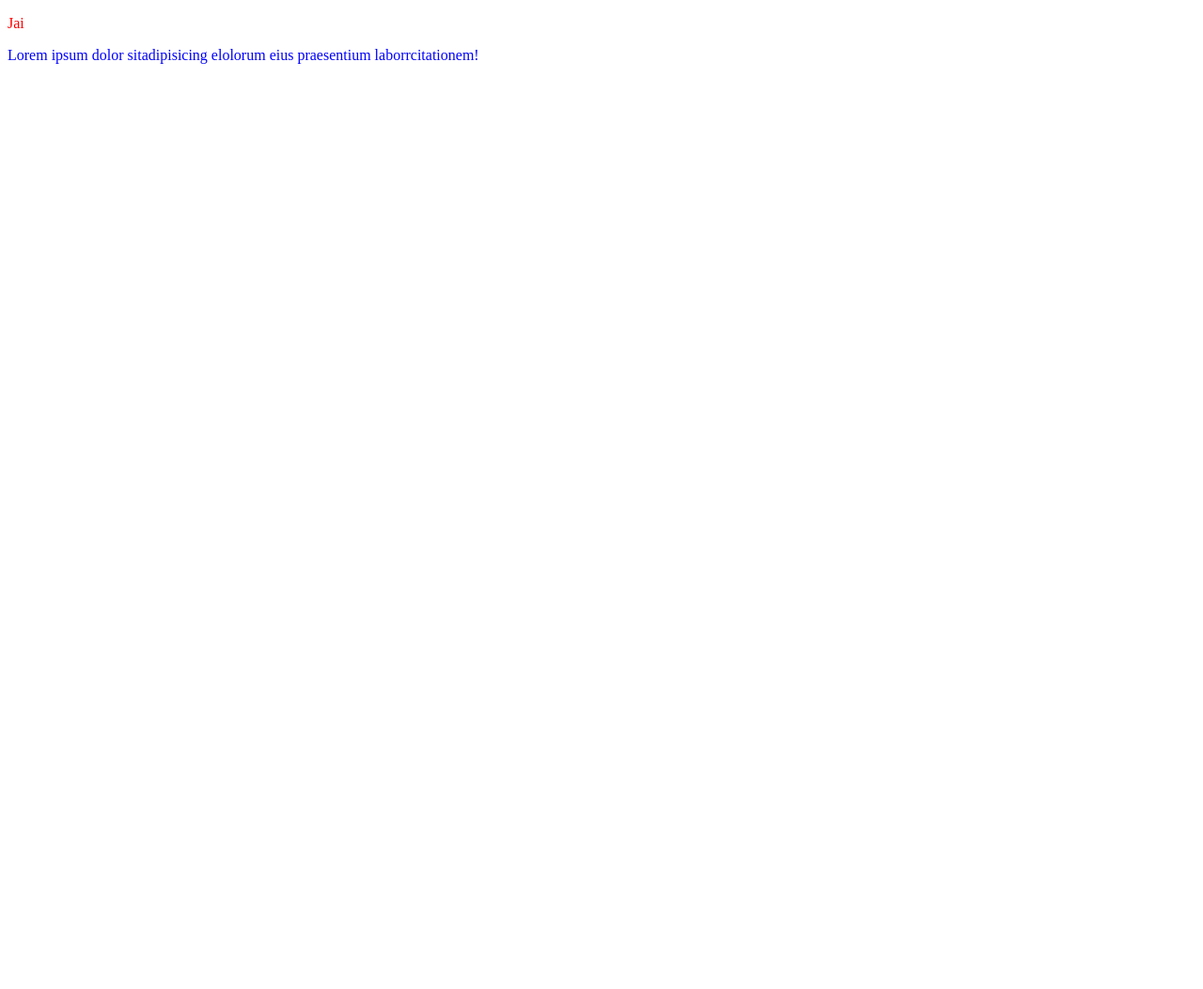
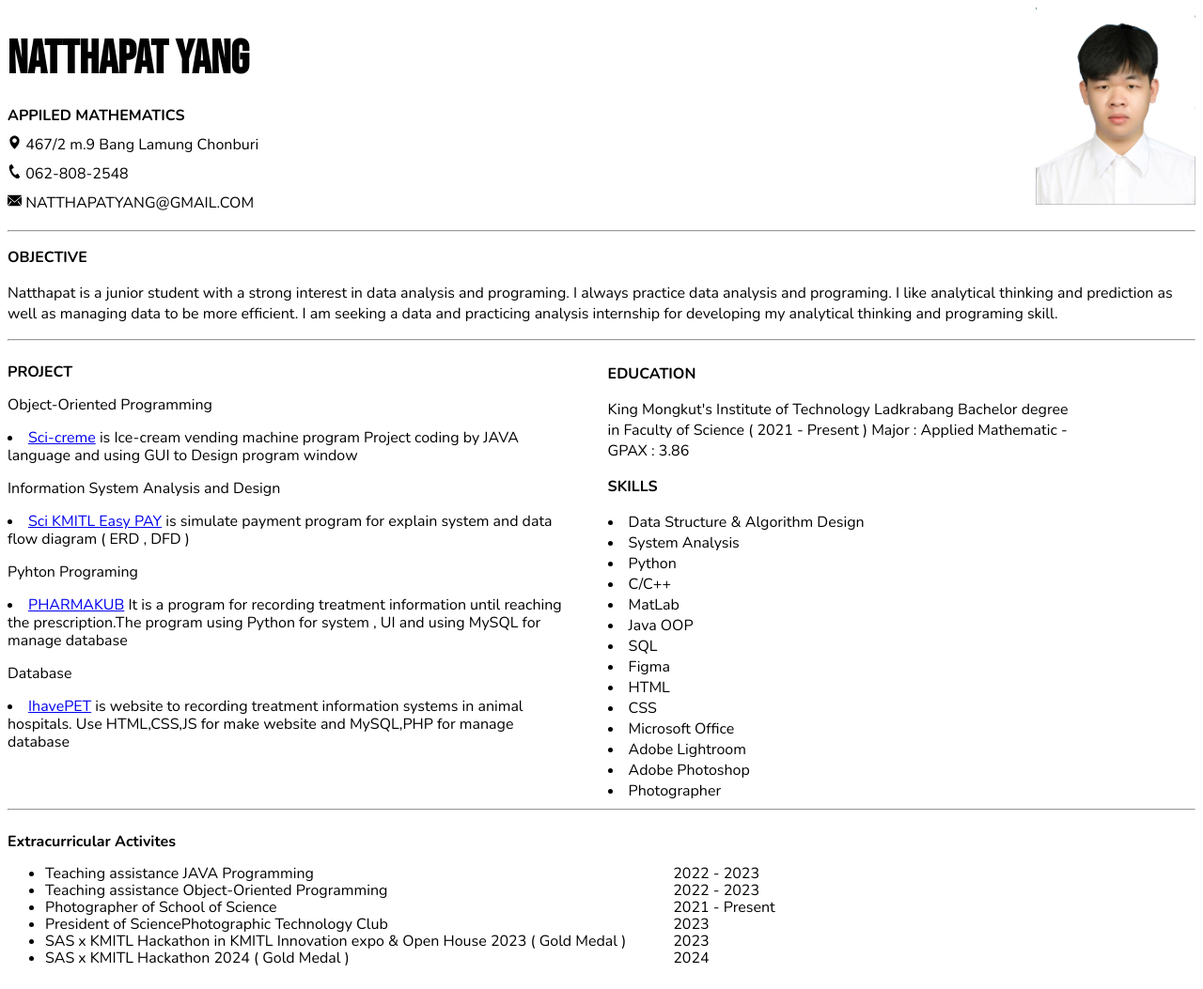
Before and after one commit to NatthapatYang/jai-resume, a website built with Vite: page index.html in a window 1280 px wide. Shown: the whole page at 94% size. Before the commit the page ends 800 px from the top, so only its background shows below. Built offline with nearby package versions, Linux system fonts and the light colour scheme.

Commit message:
just Update font and doing main of resume

```diff
--- a/index.html
+++ b/index.html
@@ -7,9 +7,129 @@
     <title>Vite App</title>
   </head>
   <body>
-    <p>Jai</p>
-    <div class="test">
-      Lorem ipsum dolor sitadipisicing elolorum eius praesentium laborrcitationem!
+    <div class="box1">
+
+      <div class="box1_left">
+        <div class="box1_name">
+            <p><strong>NATTHAPAT YANG</strong></p>
+        </div>
+        <div>
+          <p><strong>APPILED MATHEMATICS</strong></p>
+        </div>
+        <div>
+          <p><img src="images/address-location-map-svgrepo-com.svg" > 467/2 m.9 Bang Lamung Chonburi</p>
+          <p><img src="images/telephone-receiver-material-svgrepo-com.svg" > 062-808-2548</p>
+          <p><img src="images/email-svgrepo-com.svg" > NATTHAPATYANG@GMAIL.COM</p>
+        </div>
+      </div>
+
+      <div class="box1_right">
+        <img src="images/IMG_0298.JPG" >
+      </div>
+
+    </div>
+
+    <hr>
+
+    <div class="box2">
+
+      <p><strong>OBJECTIVE</strong></p>
+      <p>Natthapat is a junior student with a strong interest in data analysis and programing.
+        I always practice data analysis and programing. I like analytical thinking and prediction
+        as well as managing data to be more efficient. I am seeking a data and practicing
+        analysis internship for developing my analytical thinking and programing skill.</p>
+
+    </div>
+
+    <hr>
+
+    <div class="box3">
+      <div class="box3_left">
+        <div class="box3_project">
+          <p><strong>PROJECT</strong></p>
+          <div class="project1">
+            <p>Object-Oriented Programming </p>
+            <li><a href="https://www.w3schools.com">Sci-creme</a>
+              is Ice-cream vending machine program
+              Project coding by JAVA language and using GUI to Design program window </li>
+          </div>
+          <div class="project2">
+            <p>Information System Analysis and Design</p>
+            <li><a href="https://www.w3schools.com">Sci KMITL Easy PAY</a>
+              is simulate payment program for
+              explain system and data flow diagram ( ERD , DFD )</li>
+          </div>
+          <div class="project3">
+            <p>Pyhton Programing</p>
+            <li><a href="https://www.w3schools.com">PHARMAKUB</a>
+              It is a program for recording treatment information
+              until reaching the prescription.The program using Python for system ,
+              UI and using MySQL for manage database</li>
+          </div>
+          <div class="project4">
+            <p>Database</p>
+            <li><a href="https://www.w3schools.com">IhavePET</a>
+              is website to recording treatment information systems in animal hospitals.
+              Use HTML,CSS,JS for make website and MySQL,PHP  for manage database</li>
+          </div>
+        </div>
+      </div>
+
+      <div class="box3_right">
+        <div class="box3_education">
+          <p><strong>EDUCATION</strong></p>
+          <p>King Mongkut's Institute of Technology Ladkrabang
+            Bachelor degree in Faculty of Science ( 2021 - Present )
+            Major : Applied Mathematic - GPAX : 3.86
+            </p>
+        </div>
+        <div>
+          <p><strong>SKILLS</strong></p>
+          <div class="box3_list">
+            <li>Data Structure & Algorithm Design</li>
+            <li>System Analysis</li>
+            <li>Python</li>
+            <li>C/C++</li>
+            <li>MatLab</li>
+            <li>Java OOP</li>
+            <li>SQL</li>
+            <li>Figma</li>
+            <li>HTML</li>
+            <li>CSS</li>
+            <li>Microsoft Office</li>
+            <li>Adobe Lightroom</li>
+            <li>Adobe Photoshop</li>
+            <li>Photographer</li>
+          </div>
+        </div>
+      </div>
+    </div>
+
+    <hr>
+
+    <div class="box4">
+      <div class="box4_left">
+        <p><strong>Extracurricular Activites</strong></p>
+        <ul>
+          <li>Teaching assistance JAVA Programming</li>
+          <li>Teaching assistance Object-Oriented  Programming </li>
+          <li>Photographer of School of Science</li>
+          <li>President of SciencePhotographic Technology Club</li>
+          <li>SAS x KMITL Hackathon in KMITL Innovation expo & Open House 2023 ( Gold Medal ) </li>
+          <li>SAS x KMITL Hackathon 2024 (  Gold Medal ) </li>
+        </ul>
+      </div>
+      <div class="box4_right">
+        <div class="date_at">
+          <p>2022 - 2023</p>
+          <p>2022 - 2023</p>
+          <p>2021 - Present</p>
+          <p>2023</p>
+          <p>2023</p>
+          <p>2024</p>
+        </div>
+      </div>
+
     </div>
     <script type="module" src="/main.js"></script>
   </body>
--- /dev/null
+++ b/src/box1.css
@@ -0,0 +1,10 @@
+.box1 {
+    display: flex;
+    position: relative;
+    line-height: 10px;
+}
+
+.box1_left img {
+    width: 15PX;
+
+}
--- /dev/null
+++ b/src/box1_left.css
@@ -0,0 +1,7 @@
+@import url('https://fonts.googleapis.com/css2?family=Nunito:ital,wght@0,200..1000;1,200..1000&display=swap');
+
+
+
+.box1_left {
+    font-family: "Nunito", sans-serif;
+}
--- /dev/null
+++ b/src/box1_name.css
@@ -0,0 +1,8 @@
+@import url('https://fonts.googleapis.com/css2?family=Bebas+Neue&display=swap');
+
+
+.box1_name {
+    font-family: "Bebas Neue", sans-serif;
+    font-style: normal;
+    font-size: 50px;
+}
--- /dev/null
+++ b/src/box1_right.css
@@ -0,0 +1,7 @@
+.box1_right img {
+    width: 170PX;
+}
+.box1_right {
+    position: absolute;
+    right: 0;
+}
--- /dev/null
+++ b/src/box2.css
@@ -0,0 +1,7 @@
+@import url('https://fonts.googleapis.com/css2?family=Nunito:ital,wght@0,200..1000;1,200..1000&display=swap');
+
+
+.box2 {
+
+    font-family: "Nunito", sans-serif;
+}
--- /dev/null
+++ b/src/box3.css
@@ -0,0 +1,7 @@
+@import url('https://fonts.googleapis.com/css2?family=Nunito:ital,wght@0,200..1000;1,200..1000&display=swap');
+
+
+.box3 {
+    font-family: "Nunito", sans-serif;
+    display: flex;
+}
--- /dev/null
+++ b/src/box3_left.css
@@ -0,0 +1,4 @@
+.box3_left {
+    line-height: 19px;
+
+}
--- /dev/null
+++ b/src/box3_list.css
@@ -0,0 +1,2 @@
+.box3_list {
+}
--- /dev/null
+++ b/src/box3_right.css
@@ -0,0 +1,4 @@
+.box3_right {
+    padding-right: 10%;
+    margin-left: 3%;
+}
--- /dev/null
+++ b/src/box4.css
@@ -0,0 +1,7 @@
+@import url('https://fonts.googleapis.com/css2?family=Nunito:ital,wght@0,200..1000;1,200..1000&display=swap');
+
+
+.box4 {
+    font-family: "Nunito", sans-serif;
+    display: flex;
+}
--- /dev/null
+++ b/src/box4_left.css
@@ -0,0 +1,3 @@
+.box4_left {
+    line-height: 18px;
+}
--- /dev/null
+++ b/src/box4_right.css
@@ -0,0 +1,5 @@
+.box4_right {
+    line-height:2px;
+    padding-top: 42px;
+    margin-left: 50px;
+}
--- a/src/style.css
+++ b/src/style.css
@@ -1,3 +1,3 @@
 p {
-  color: red;
+  color: black;
 }
--- a/src/test.css
+++ /dev/null
@@ -1,3 +0,0 @@
-.test {
-    color: blue;
-}
```
Also changed, not shown: main.js (+13 -2 lines), images/IMG_0298.JPG (added), images/address-location-map-svgrepo-com.svg (added), images/email-svgrepo-com.svg (added), images/telephone-receiver-material-svgrepo-com.svg (added).
